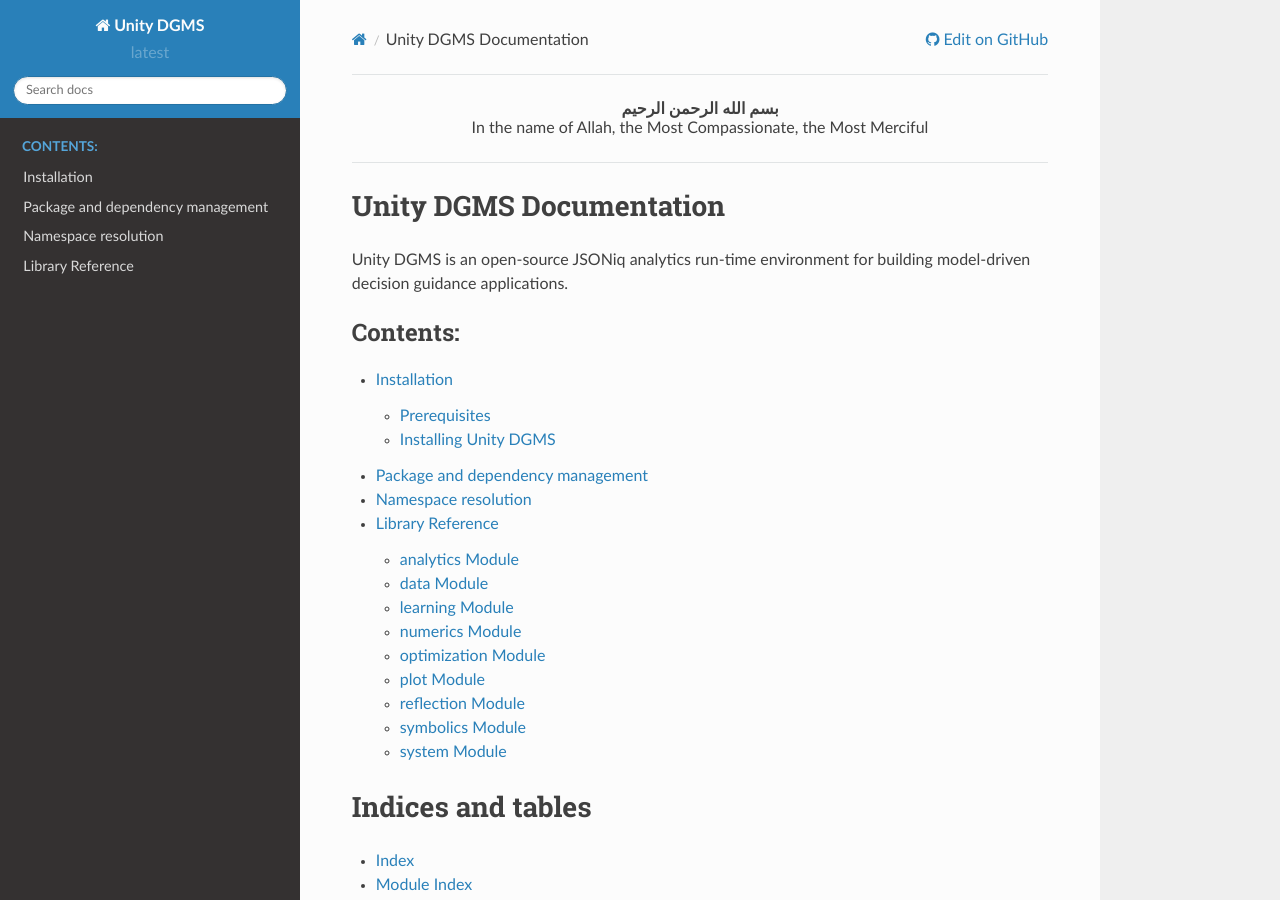
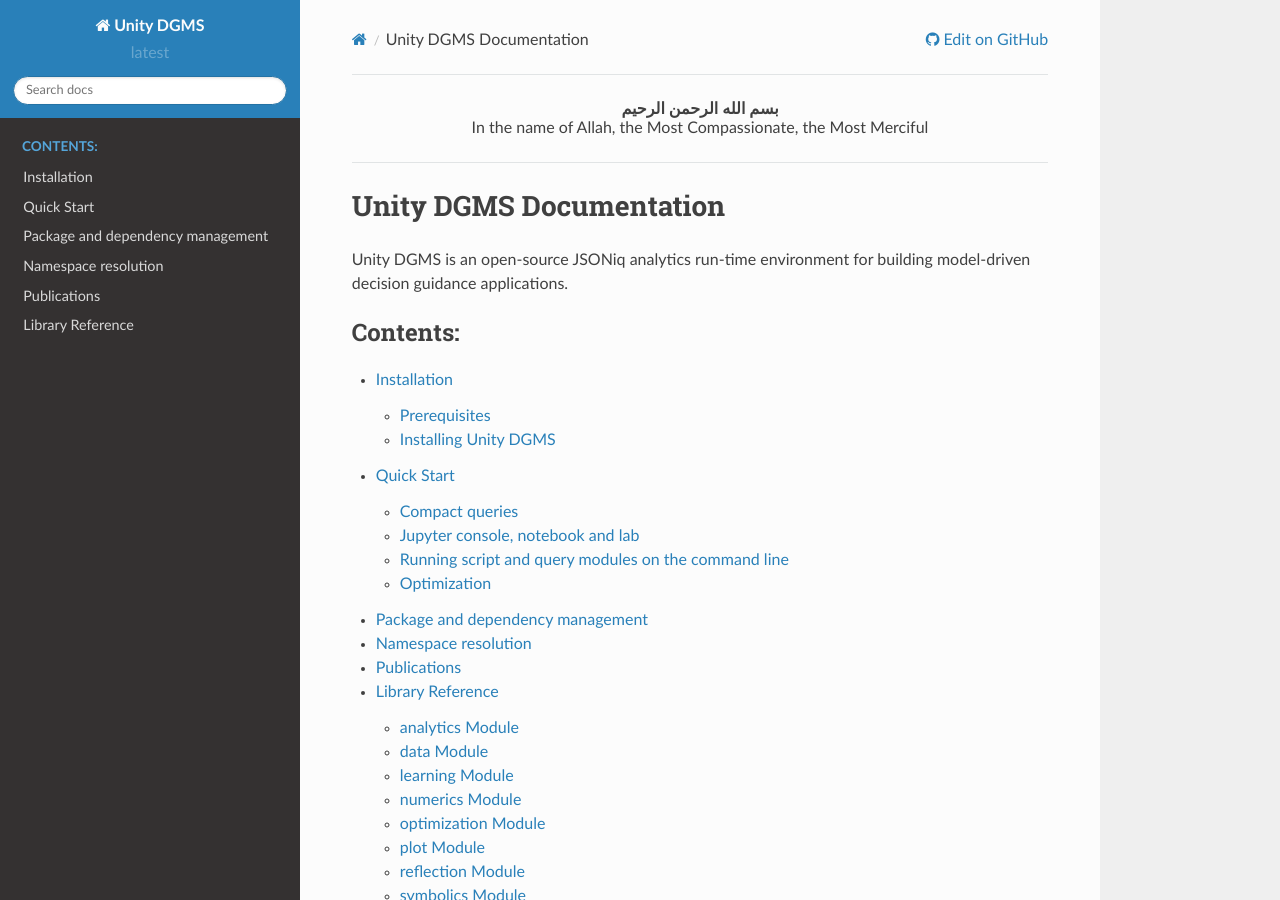
Before and after one commit to nachawati/unity, a Sphinx documentation site: the page built from docs/index.rst, in a window 1280 px wide and 900 px high. Built offline with Sphinx 7.4.7 and the Read the Docs theme 2.0.0, drawn with Linux system fonts in a browser that asks for light colours.

Commit message:
Update index.rst

```diff
--- a/docs/index.rst
+++ b/docs/index.rst
@@ -14,8 +14,10 @@
    :caption: Contents:
 
    installation.rst
+   quick_start.rst
    packages.rst
    namespaces.rst
+   publications.rst
    library/index.rst
 
 Indices and tables
```
